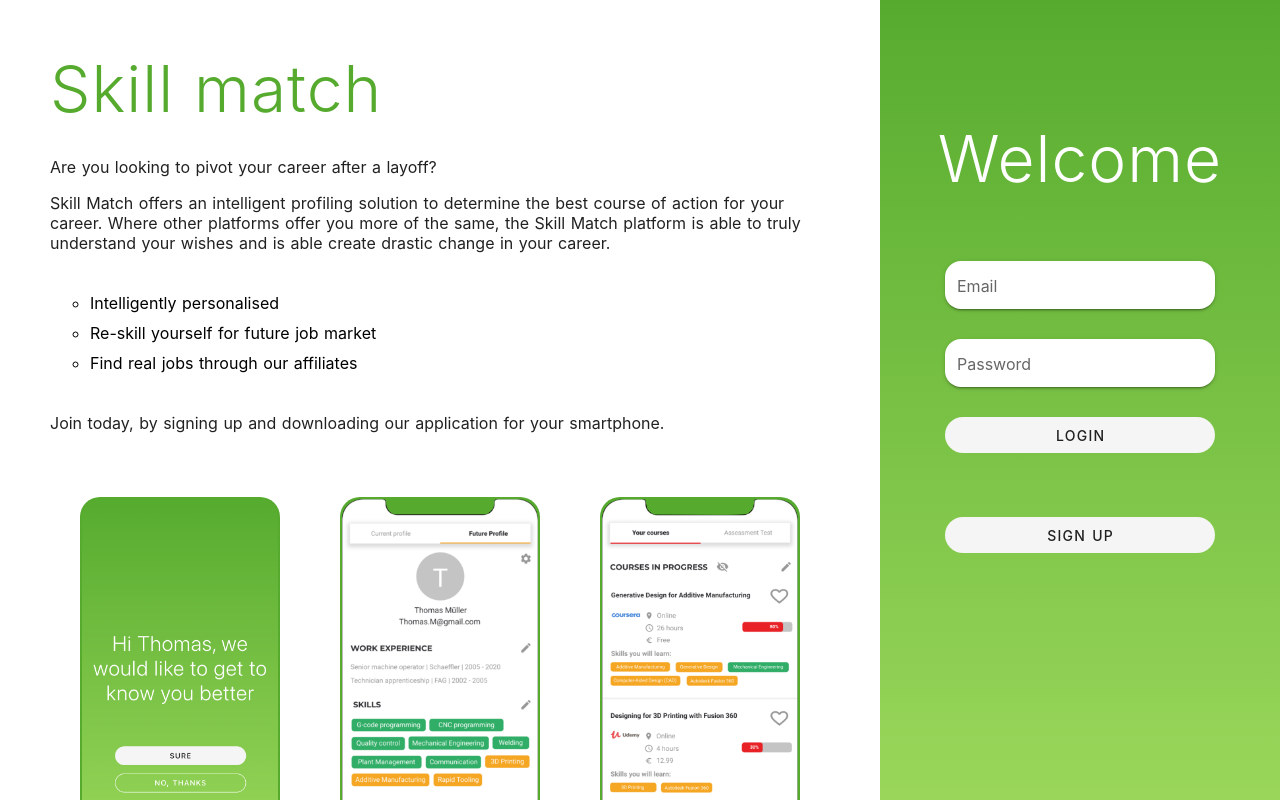
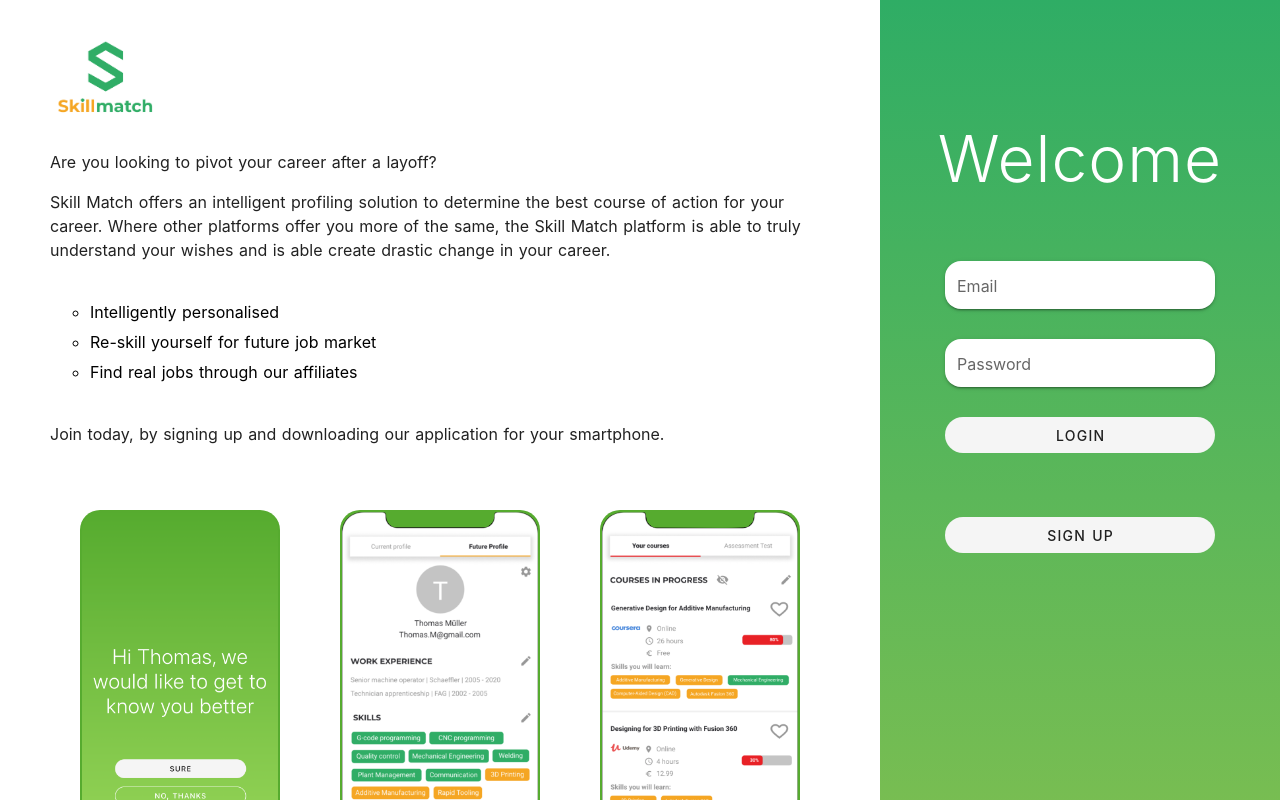
Before and after one commit to hackdays-bw-infosys-team-6/application, a Nuxt app: page / in a window 1280 px wide. Shown: the top 800 px of the page. Built offline with nearby package versions, Linux system fonts and the light colour scheme.

Commit message:
Include new skill match logo in the application

```diff
--- a/layouts/setup.vue
+++ b/layouts/setup.vue
@@ -36,9 +36,9 @@ html {
 }
 
 .setup-container {
-  background: #56ab2f;
-  background: -webkit-linear-gradient(to top, #a8e063, #56ab2f);
-  background: linear-gradient(to top, #a8e063, #56ab2f);
+  background: #2fad65;
+  background: -webkit-linear-gradient(to top, #8dc24c, #2fad65);
+  background: linear-gradient(to top, #8dc24c, #2fad65);
 }
 
 .links {
--- a/pages/index.vue
+++ b/pages/index.vue
@@ -1,7 +1,7 @@
 <template>
   <div class="landing-page-container">
     <div class="pitch-container hide-on-mobile">
-      <h1>Skill match</h1>
+      <img src="icon.png" height="100px">
 
       <p>Are you looking to pivot your career after a layoff?</p>
       <p>Skill Match offers an intelligent profiling solution to determine the best course of action for your career. Where other platforms offer you more of the same, the Skill Match platform is able to truly understand your wishes and is able create drastic change in your career.</p>
@@ -30,8 +30,8 @@
 
     </div>
     <div class="login-container">
-      <h1 class="title setup-title hide-on-desktop">Skill Match</h1>
       <h1 class="title setup-title hide-on-mobile">Welcome</h1>
+      <img src="icon.png" height="100px" class="hide-on-desktop">
       <div class="links">
 
         <div class="login">
@@ -58,6 +58,7 @@ export default Vue.extend({
 p {
   margin: 16px 0;
   color: #000000de;
+  line-height: 1.5em;
 }
 
 .landing-page-container {
@@ -69,7 +70,7 @@ p {
   background: white;
   width: calc(100vw - 400px);
   min-height: 100vh;
-  padding: 50px;
+  padding: 30px 50px 100px 50px;
 }
 
 .login-container {
@@ -78,6 +79,11 @@ p {
   text-align: center;
   margin-top: 15vh;
   min-height: 85vh;
+}
+
+.login-container img {
+  border-radius: 15px;
+  box-shadow: 0px 3px 1px -2px rgba(0, 0, 0, 0.2), 0px 2px 2px 0px rgba(0, 0, 0, 0.14), 0px 1px 5px 0px rgba(0, 0, 0, 0.12);
 }
 
 .screenshot-container {
--- a/pages/profile.vue
+++ b/pages/profile.vue
@@ -34,7 +34,7 @@
       <div class="profile-section">
         <h2>EDUCATION</h2>
         <ul>
-          <li v-for="(education, i) in education" v-bind:key="i" v-bind:style="{ color: education.future ? 'orange' : '', cursor: education.future ? 'pointer' : '' }">{{ education.name }}</li>
+          <li v-for="(education, i) in education" v-bind:key="i" v-bind:style="{ color: education.future ? '#F5A623' : '', cursor: education.future ? 'pointer' : '' }">{{ education.name }}</li>
         </ul>
       </div>
 
@@ -72,9 +72,9 @@ export default Vue.extend({
   methods: {
     getColorOf(a: Skill) {
       if (a.future) {
-        return 'orange'
+        return '#F5A623'
       }
-      return 'green'
+      return '#2fad65'
     },
     setShowFutureProfile: function (show: boolean) {
       this.$store.commit('profile/UPDATE_INCLUDE_FUTURE', show)
@@ -98,7 +98,7 @@ export default Vue.extend({
     border-radius: 50%;
     height: 160px;
     width: 160px;
-    border: 2px solid #56ab2f;
+    border: 2px solid #2fad65;
   }
 
   .profile-modes-container {
@@ -106,7 +106,7 @@ export default Vue.extend({
   }
 
   .profile-modes-container .v-btn {
-    background-color: #56ab2f !important;
+    background-color: #2fad65 !important;
     color: white;
   }
 
```
Also changed, not shown: static/icon.png, 1 other file (tests, documents, lock files or other folders).
